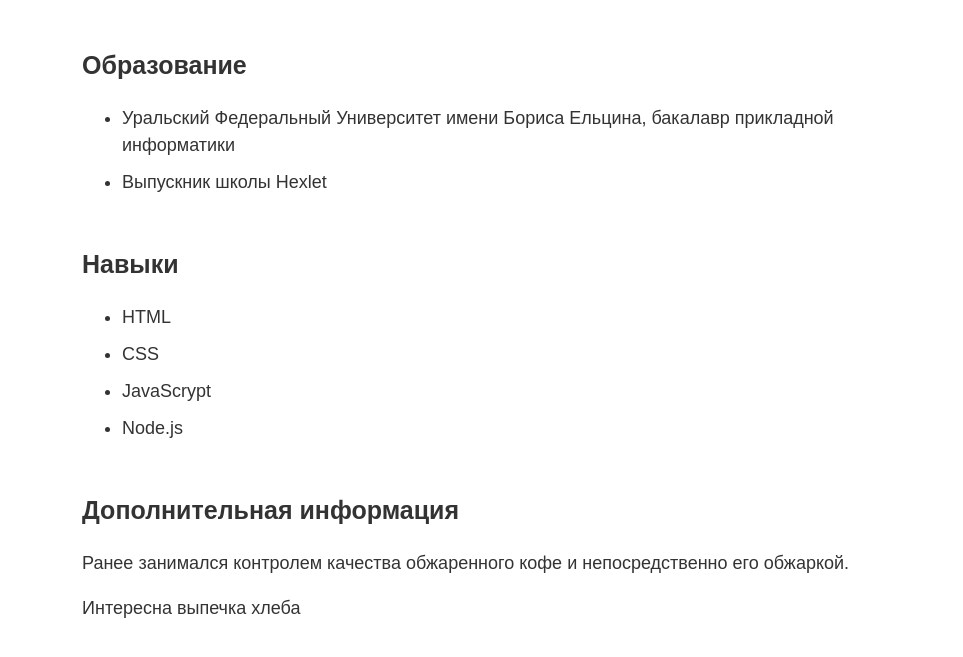
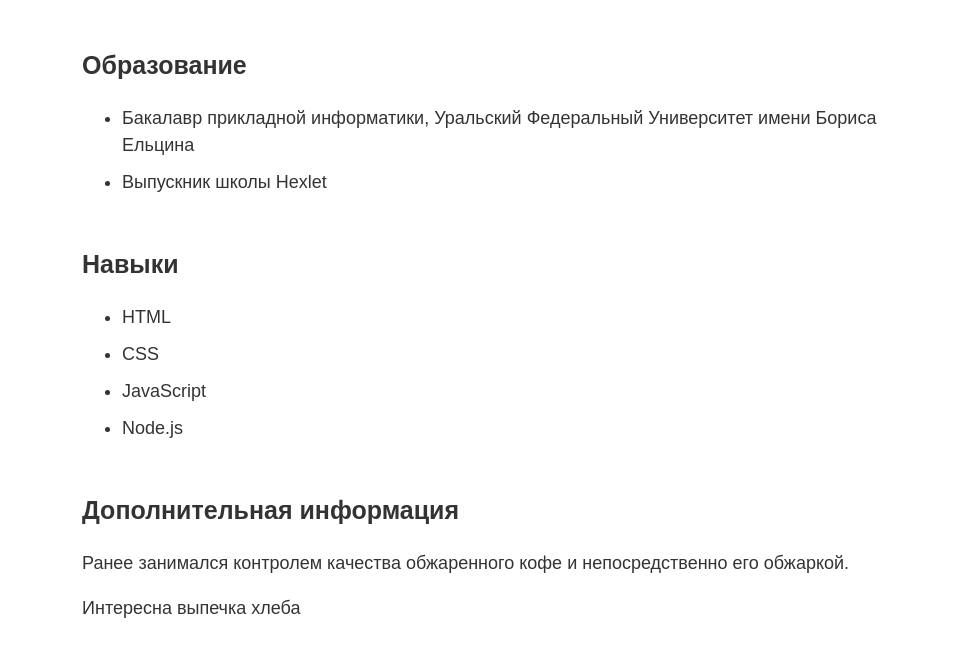
Before and after one commit to iliakhlyzov/iliakhlyzov.github.io, a plain HTML site: page index.html in a window 1280 px wide. Shown: the part 223-880 px from the top of the page, without its empty margins (158-1121 px from the left). Drawn offline with Linux system fonts and the light colour scheme.

Commit message:
Update index.html

```diff
--- a/index.html
+++ b/index.html
@@ -19,7 +19,7 @@
             Образование
             </h2>
             <ul>
-                <li>Уральский Федеральный Университет имени Бориса Ельцина, бакалавр прикладной информатики</li>
+                <li>Бакалавр прикладной информатики, Уральский Федеральный Университет имени Бориса Ельцина</li>
                 <li>Выпускник школы Hexlet</li>
             </ul>
         </section>
@@ -30,7 +30,7 @@
             <ul>
                 <li>HTML</li>
                 <li>CSS</li>
-                <li>JavaScrypt</li>
+                <li>JavaScript</li>
                 <li>Node.js</li>
             </ul>
         </section>
```
